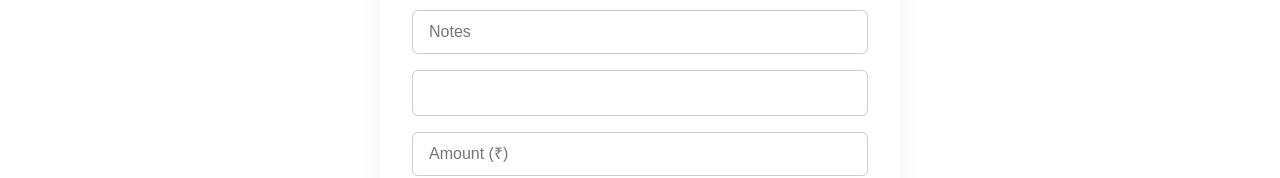
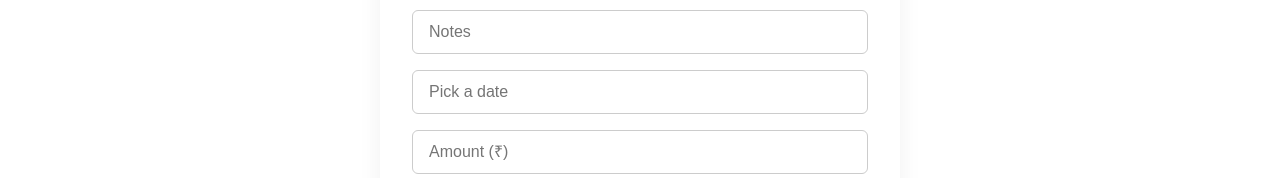
Before and after one commit to Aliaakib/expensify-frontend, a React (Vite) app: page /add-expense/1 in a window 1280 px wide. Shown: the part 206-384 px from the top of the page. Built offline with nearby package versions, Linux system fonts and the light colour scheme.

Commit message:
update in css date picker

```diff
--- a/package.json
+++ b/package.json
@@ -14,10 +14,12 @@
     "@fortawesome/free-solid-svg-icons": "^6.7.2",
     "@fortawesome/react-fontawesome": "^0.2.2",
     "axios": "^1.10.0",
+    "date-fns": "^4.1.0",
     "jspdf": "^3.0.1",
     "jspdf-autotable": "^5.0.2",
     "prop-types": "^15.8.1",
     "react": "^19.1.0",
+    "react-datepicker": "^8.4.0",
     "react-dom": "^19.1.0",
     "react-icons": "^5.5.0",
     "react-router-dom": "^7.6.2",
--- a/src/components/AddDataForm.jsx
+++ b/src/components/AddDataForm.jsx
@@ -1,11 +1,13 @@
 import React, { useState } from "react";
+import DatePicker from "react-datepicker";
+import "react-datepicker/dist/react-datepicker.css";
 import "../styles/AddDataForm.css";
 
 const AddDataForm = ({ onAdd }) => {
   const [formData, setFormData] = useState({
     name: "",
     paymentMode: "",
-    date: "",
+    date: null,
     amount: "",
   });
 
@@ -13,15 +15,14 @@ const AddDataForm = ({ onAdd }) => {
     setFormData({ ...formData, [e.target.name]: e.target.value });
   };
 
+  const handleDateChange = (selectedDate) => {
+    setFormData({ ...formData, date: selectedDate });
+  };
+
   const handleSubmit = (e) => {
     e.preventDefault();
-    onAdd(formData);
-    setFormData({
-      name: "",
-      paymentMode: "",
-      date: "",
-      amount: "",
-    });
+    onAdd({ ...formData, date: formData.date?.toISOString().split("T")[0] });
+    setFormData({ name: "", paymentMode: "", date: null, amount: "" });
   };
 
   return (
@@ -53,17 +54,14 @@ const AddDataForm = ({ onAdd }) => {
         <option value="cheque">Cheque</option>
       </select>
 
-      <div className="date-wrapper">
-        <input
-          type="date"
-          name="date"
-          className={`form-input ${!formData.date ? "placeholder-shown" : ""}`}
-          value={formData.date}
-          onChange={handleChange}
-          required
-        />
-        {!formData.date && <span className="date-placeholder">Pick Date</span>}
-      </div>
+      <DatePicker
+        selected={formData.date}
+        onChange={handleDateChange}
+        placeholderText="Pick a date"
+        className="form-input"
+        dateFormat="yyyy-MM-dd"
+        required
+      />
 
       <input
         type="number"
--- a/src/components/AddExpenseForm.jsx
+++ b/src/components/AddExpenseForm.jsx
@@ -1,10 +1,12 @@
 import React, { useState } from "react";
+import DatePicker from "react-datepicker";
+import "react-datepicker/dist/react-datepicker.css";
 import "../styles/AddDataForm.css";
 
 const AddExpenseForm = ({ onAdd }) => {
   const [expense, setExpense] = useState({
     notes: "",
-    date: "",
+    date: null,
     amount: "",
   });
 
@@ -12,11 +14,18 @@ const AddExpenseForm = ({ onAdd }) => {
     setExpense({ ...expense, [e.target.name]: e.target.value });
   };
 
+  const handleDateChange = (selectedDate) => {
+    setExpense({ ...expense, date: selectedDate });
+  };
+
   const handleSubmit = async (e) => {
     e.preventDefault();
     if (onAdd) {
-      await onAdd(expense);
-      setExpense({ notes: "", date: "", amount: "" });
+      await onAdd({
+        ...expense,
+        date: expense.date?.toISOString().split("T")[0],
+      });
+      setExpense({ notes: "", date: null, amount: "" });
     }
   };
 
@@ -34,17 +43,14 @@ const AddExpenseForm = ({ onAdd }) => {
         required
       />
 
-      <div className="date-wrapper">
-        <input
-          type="date"
-          name="date"
-          className={`form-input ${!expense.date ? "placeholder-shown" : ""}`}
-          value={expense.date}
-          onChange={handleChange}
-          required
-        />
-        {!expense.date && <span className="date-placeholder">Pick Date</span>}
-      </div>
+      <DatePicker
+        selected={expense.date}
+        onChange={handleDateChange}
+        placeholderText="Pick a date"
+        className="form-input"
+        dateFormat="yyyy-MM-dd"
+        required
+      />
 
       <input
         type="number"
--- a/src/styles/AddDataForm.css
+++ b/src/styles/AddDataForm.css
@@ -168,3 +168,23 @@ input[type="date"]::-moz-calendar-picker-indicator {
     transform: translateY(0);
   }
 }
+
+.react-datepicker-wrapper {
+  width: 100%;
+}
+
+.react-datepicker__input-container input {
+  width: 100%;
+  padding: 0.75rem 1rem;
+  border-radius: 6px;
+  border: 1px solid #ccc;
+  font-size: 1rem;
+  background-color: white;
+  outline: none;
+  box-sizing: border-box;
+}
+
+.react-datepicker__input-container input:focus {
+  border-color: #666;
+  box-shadow: 0 0 0 3px rgba(0, 0, 0, 0.05);
+}
```
Also changed, not shown: 1 other file (tests, documents, lock files or other folders).
